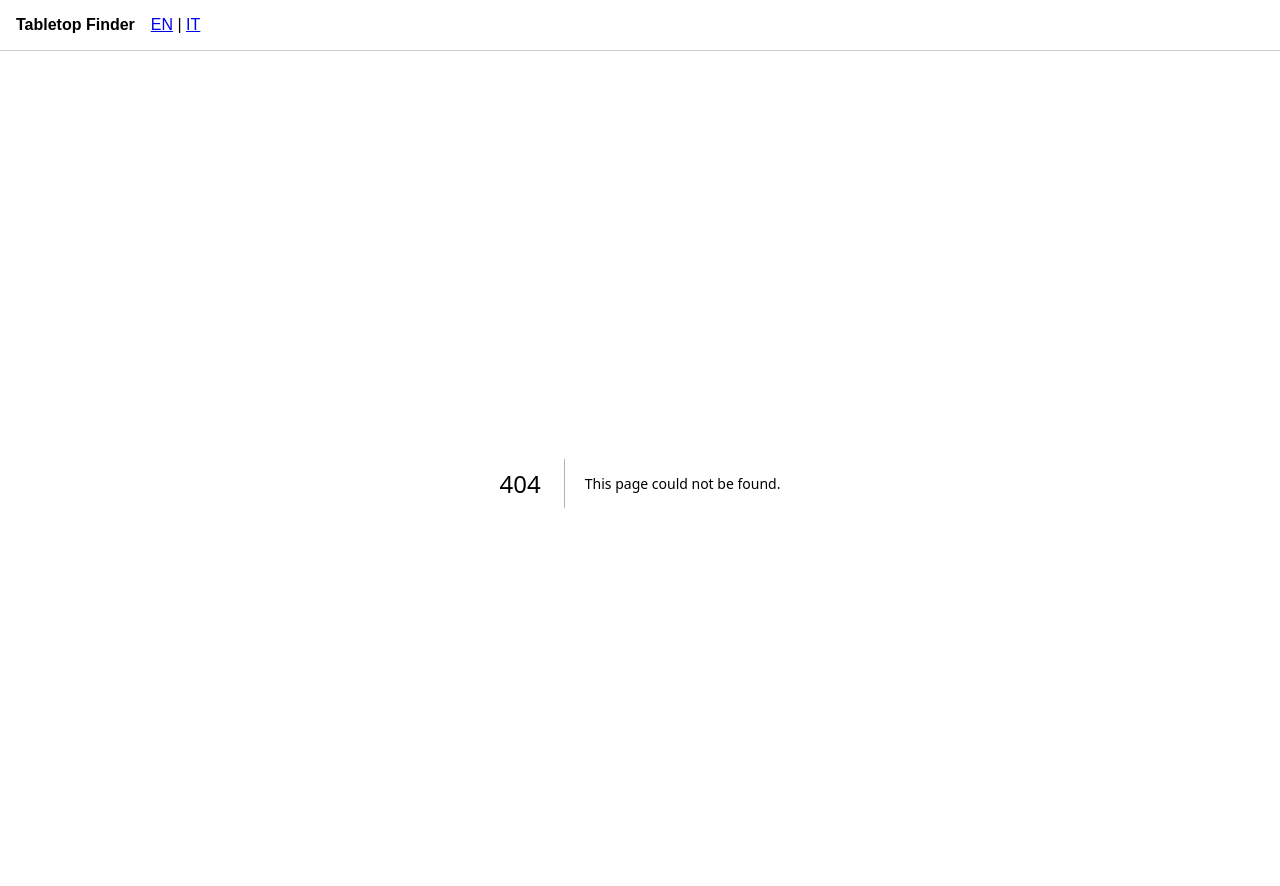
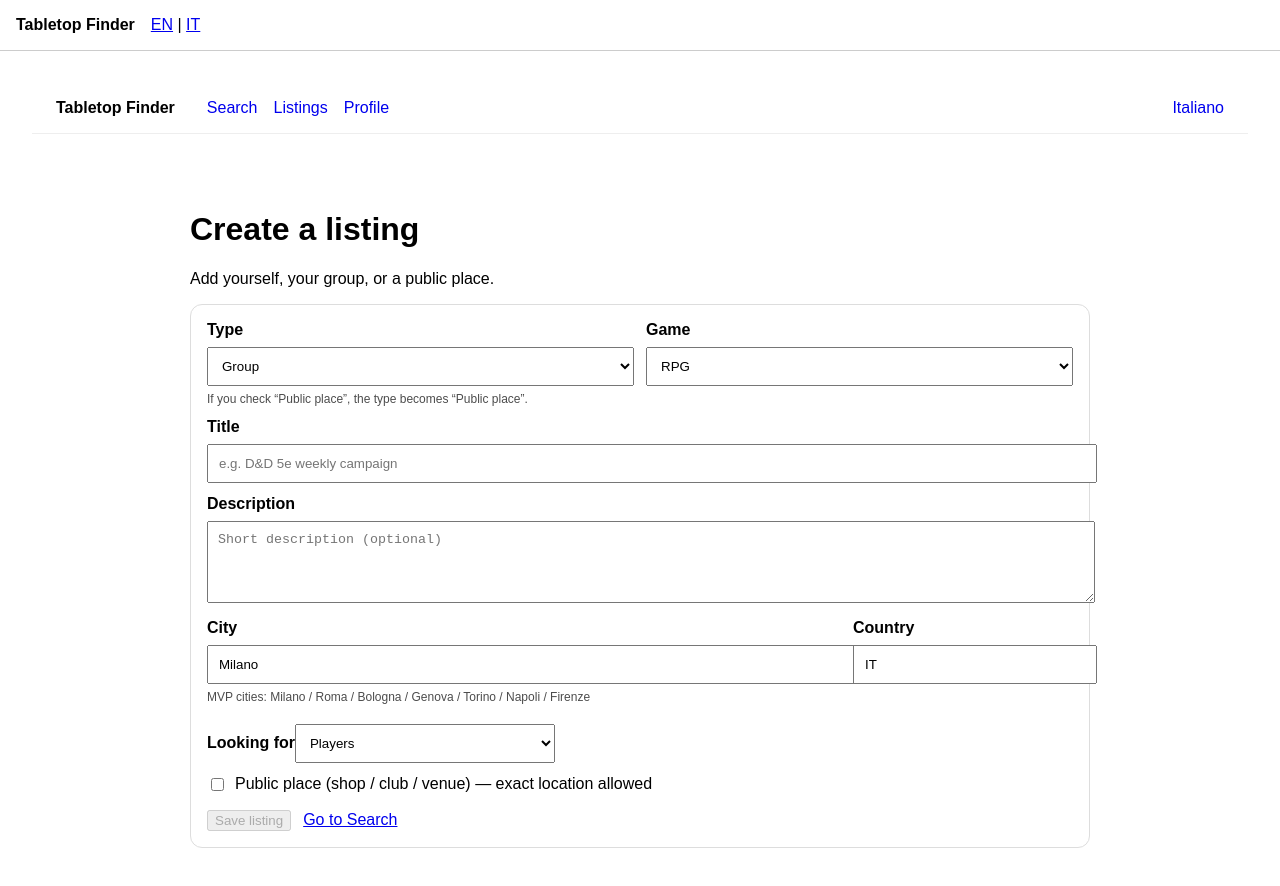
Before and after one commit to antarexx/tabletop-finder, a Next.js app: page /en/listings/new in a window 1280 px wide. Before the commit this address had no page. Shown: the top 886 px of the page. Built offline with nearby package versions, Linux system fonts and the light colour scheme.

Commit message:
Add EN create listing page

```diff
--- /dev/null
+++ b/app/en/listings/new/page.tsx
@@ -0,0 +1,187 @@
+"use client";
+
+import { useMemo, useState } from "react";
+
+type GameKey = "RPG" | "BOARD" | "CARDS" | "MINI";
+type LookingFor = "players" | "groups" | "either";
+type KindKey = "private_user" | "group" | "public_place";
+
+export default function NewListingEN() {
+  const [kind, setKind] = useState<KindKey>("group");
+  const [title, setTitle] = useState("");
+  const [description, setDescription] = useState("");
+  const [gameType, setGameType] = useState<GameKey>("RPG");
+  const [lookingFor, setLookingFor] = useState<LookingFor>("players");
+  const [city, setCity] = useState("Milano");
+  const [country, setCountry] = useState("IT");
+  const [isPublicPlace, setIsPublicPlace] = useState(false);
+
+  const [loading, setLoading] = useState(false);
+  const [error, setError] = useState("");
+  const [successId, setSuccessId] = useState<string>("");
+
+  const cityHelp = useMemo(
+    () => "MVP cities: Milano / Roma / Bologna / Genova / Torino / Napoli / Firenze",
+    []
+  );
+
+  async function onSubmit() {
+    setLoading(true);
+    setError("");
+    setSuccessId("");
+
+    try {
+      const res = await fetch("/api/listings/create", {
+        method: "POST",
+        headers: { "content-type": "application/json" },
+        body: JSON.stringify({
+          kind,
+          title,
+          description,
+          gameType,
+          lookingFor,
+          city,
+          country,
+          isPublicPlace,
+        }),
+      });
+
+      const json = await res.json();
+      if (!json.ok) throw new Error(json.error || "Create failed");
+
+      setSuccessId(String(json.id));
+      setTitle("");
+      setDescription("");
+    } catch (e: any) {
+      setError(e?.message ?? "Error");
+    } finally {
+      setLoading(false);
+    }
+  }
+
+  return (
+    <main style={{ maxWidth: 900, margin: "0 auto", padding: 24 }}>
+      <h1>Create a listing</h1>
+      <p>Add yourself, your group, or a public place.</p>
+
+      <div style={{ border: "1px solid #ddd", padding: 16, borderRadius: 12 }}>
+        <div style={{ display: "grid", gap: 12, gridTemplateColumns: "1fr 1fr" }}>
+          <div>
+            <strong>Type</strong>
+            <select
+              value={kind}
+              onChange={(e) => setKind(e.target.value as KindKey)}
+              style={{ width: "100%", padding: 10, marginTop: 8 }}
+              disabled={isPublicPlace}
+              title={isPublicPlace ? "Public place forces type = public_place" : ""}
+            >
+              <option value="private_user">Private user</option>
+              <option value="group">Group</option>
+              <option value="public_place">Public place</option>
+            </select>
+            <div style={{ fontSize: 12, opacity: 0.7, marginTop: 6 }}>
+              If you check “Public place”, the type becomes “Public place”.
+            </div>
+          </div>
+
+          <div>
+            <strong>Game</strong>
+            <select
+              value={gameType}
+              onChange={(e) => setGameType(e.target.value as GameKey)}
+              style={{ width: "100%", padding: 10, marginTop: 8 }}
+            >
+              <option value="RPG">RPG</option>
+              <option value="BOARD">Board games</option>
+              <option value="CARDS">Card games</option>
+              <option value="MINI">Miniatures</option>
+            </select>
+          </div>
+        </div>
+
+        <div style={{ marginTop: 12 }}>
+          <strong>Title</strong>
+          <input
+            value={title}
+            onChange={(e) => setTitle(e.target.value)}
+            placeholder="e.g. D&D 5e weekly campaign"
+            style={{ width: "100%", padding: 10, marginTop: 8 }}
+          />
+        </div>
+
+        <div style={{ marginTop: 12 }}>
+          <strong>Description</strong>
+          <textarea
+            value={description}
+            onChange={(e) => setDescription(e.target.value)}
+            placeholder="Short description (optional)"
+            rows={4}
+            style={{ width: "100%", padding: 10, marginTop: 8, resize: "vertical" }}
+          />
+        </div>
+
+        <div style={{ display: "grid", gap: 12, gridTemplateColumns: "1fr 220px", marginTop: 12 }}>
+          <div>
+            <strong>City</strong>
+            <input
+              value={city}
+              onChange={(e) => setCity(e.target.value)}
+              placeholder="Milano"
+              style={{ width: "100%", padding: 10, marginTop: 8 }}
+            />
+            <div style={{ fontSize: 12, opacity: 0.7, marginTop: 6 }}>{cityHelp}</div>
+          </div>
+
+          <div>
+            <strong>Country</strong>
+            <input
+              value={country}
+              onChange={(e) => setCountry(e.target.value)}
+              placeholder="IT"
+              style={{ width: "100%", padding: 10, marginTop: 8 }}
+            />
+          </div>
+        </div>
+
+        <div style={{ marginTop: 12 }}>
+          <strong>Looking for</strong>
+          <select
+            value={lookingFor}
+            onChange={(e) => setLookingFor(e.target.value as LookingFor)}
+            style={{ width: 260, padding: 10, marginTop: 8 }}
+          >
+            <option value="players">Players</option>
+            <option value="groups">Groups</option>
+            <option value="either">Either</option>
+          </select>
+        </div>
+
+        <label style={{ display: "flex", gap: 8, alignItems: "center", marginTop: 12 }}>
+          <input
+            type="checkbox"
+            checked={isPublicPlace}
+            onChange={(e) => setIsPublicPlace(e.target.checked)}
+          />
+          Public place (shop / club / venue) — exact location allowed
+        </label>
+
+        <div style={{ marginTop: 16, display: "flex", gap: 12, alignItems: "center" }}>
+          <button onClick={onSubmit} disabled={loading || !title.trim() || !city.trim()}>
+            {loading ? "Saving..." : "Save listing"}
+          </button>
+
+          <a href="/en/search" style={{ textDecoration: "underline" }}>
+            Go to Search
+          </a>
+
+          {error && <span style={{ color: "crimson" }}>{error}</span>}
+          {successId && (
+            <span style={{ color: "green" }}>
+              Saved! ID: <code>{successId}</code>
+            </span>
+          )}
+        </div>
+      </div>
+    </main>
+  );
+}
```
